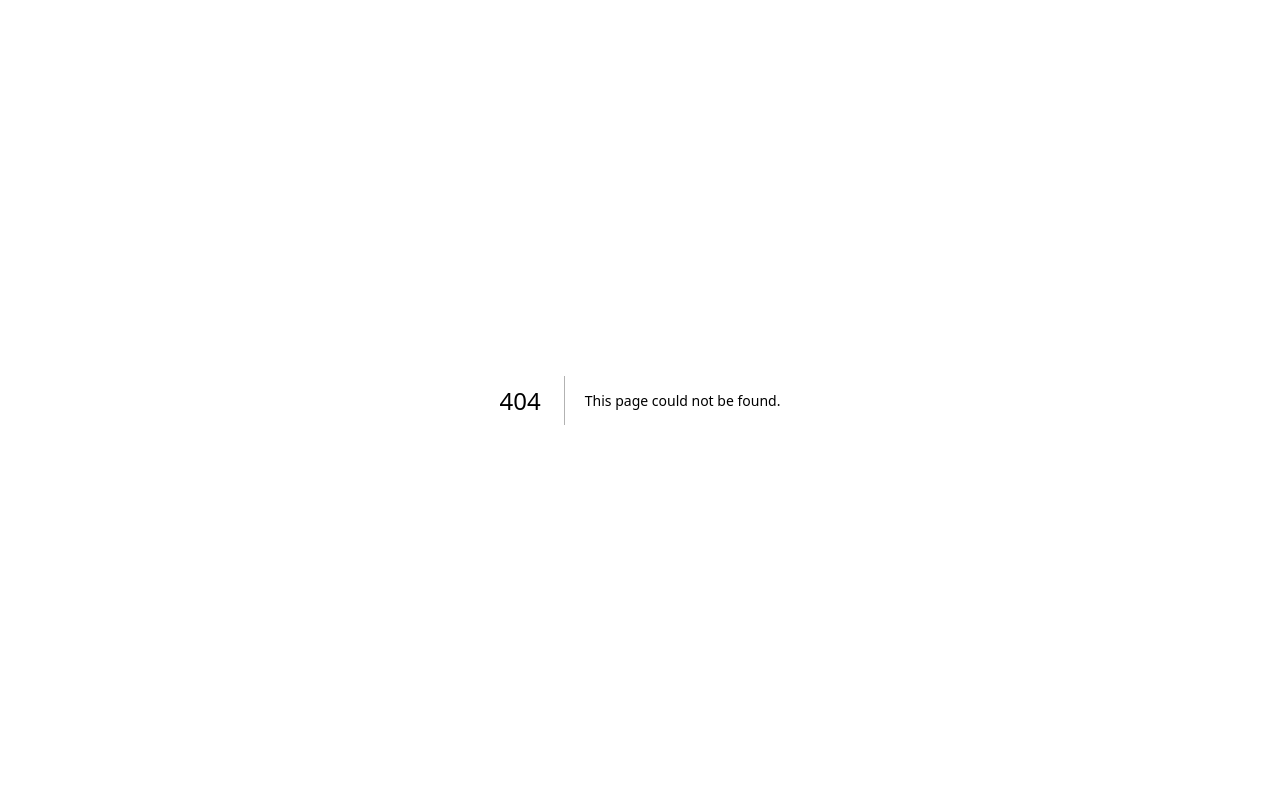
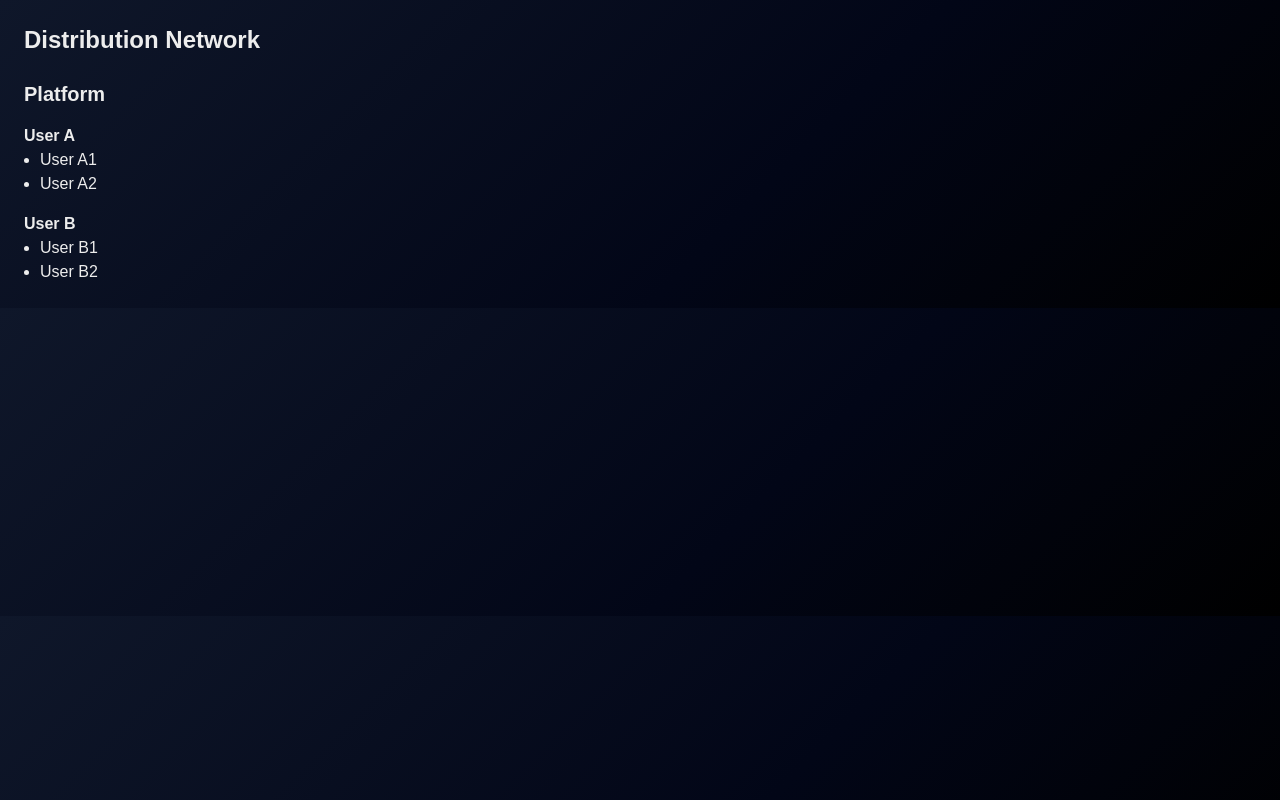
Before and after one commit to G3niusYukki/WinrockRWA, a Next.js app: page /distribution in a window 1280 px wide. Before the commit this address had no page. Built offline with nearby package versions, Linux system fonts and the light colour scheme.

Commit message:
feat: add distribution network placeholders

```diff
--- /dev/null
+++ b/app/api/distribution/route.ts
@@ -0,0 +1,26 @@
+import { NextResponse } from "next/server";
+
+// Placeholder backend interface for distribution data
+export async function GET() {
+  return NextResponse.json({
+    platform: "Platform",
+    secondLevel: [
+      {
+        id: 1,
+        name: "User A",
+        thirdLevel: [
+          { id: 11, name: "User A1" },
+          { id: 12, name: "User A2" },
+        ],
+      },
+      {
+        id: 2,
+        name: "User B",
+        thirdLevel: [
+          { id: 21, name: "User B1" },
+          { id: 22, name: "User B2" },
+        ],
+      },
+    ],
+  });
+}
--- /dev/null
+++ b/app/components/DistributionTree.tsx
@@ -0,0 +1,35 @@
+export interface ThirdLevelUser {
+  id: number;
+  name: string;
+}
+
+export interface SecondLevelUser {
+  id: number;
+  name: string;
+  thirdLevel: ThirdLevelUser[];
+}
+
+export interface DistributionData {
+  platform: string;
+  secondLevel: SecondLevelUser[];
+}
+
+export default function DistributionTree({ data }: { data: DistributionData }) {
+  return (
+    <div>
+      <h2 className="text-xl font-bold mb-4">{data.platform}</h2>
+      <ul className="space-y-4">
+        {data.secondLevel.map((second) => (
+          <li key={second.id}>
+            <p className="font-semibold">{second.name}</p>
+            <ul className="pl-4 list-disc">
+              {second.thirdLevel.map((third) => (
+                <li key={third.id}>{third.name}</li>
+              ))}
+            </ul>
+          </li>
+        ))}
+      </ul>
+    </div>
+  );
+}
--- /dev/null
+++ b/app/distribution/page.tsx
@@ -0,0 +1,24 @@
+"use client";
+
+import { useEffect, useState } from "react";
+import DistributionTree, { DistributionData } from "../components/DistributionTree";
+
+export default function DistributionPage() {
+  const [data, setData] = useState<DistributionData | null>(null);
+
+  useEffect(() => {
+    const load = async () => {
+      const res = await fetch("/api/distribution");
+      const json = await res.json();
+      setData(json);
+    };
+    load();
+  }, []);
+
+  return (
+    <div className="p-6">
+      <h1 className="text-2xl font-bold mb-6">Distribution Network</h1>
+      {data ? <DistributionTree data={data} /> : <p>Loading...</p>}
+    </div>
+  );
+}
```
